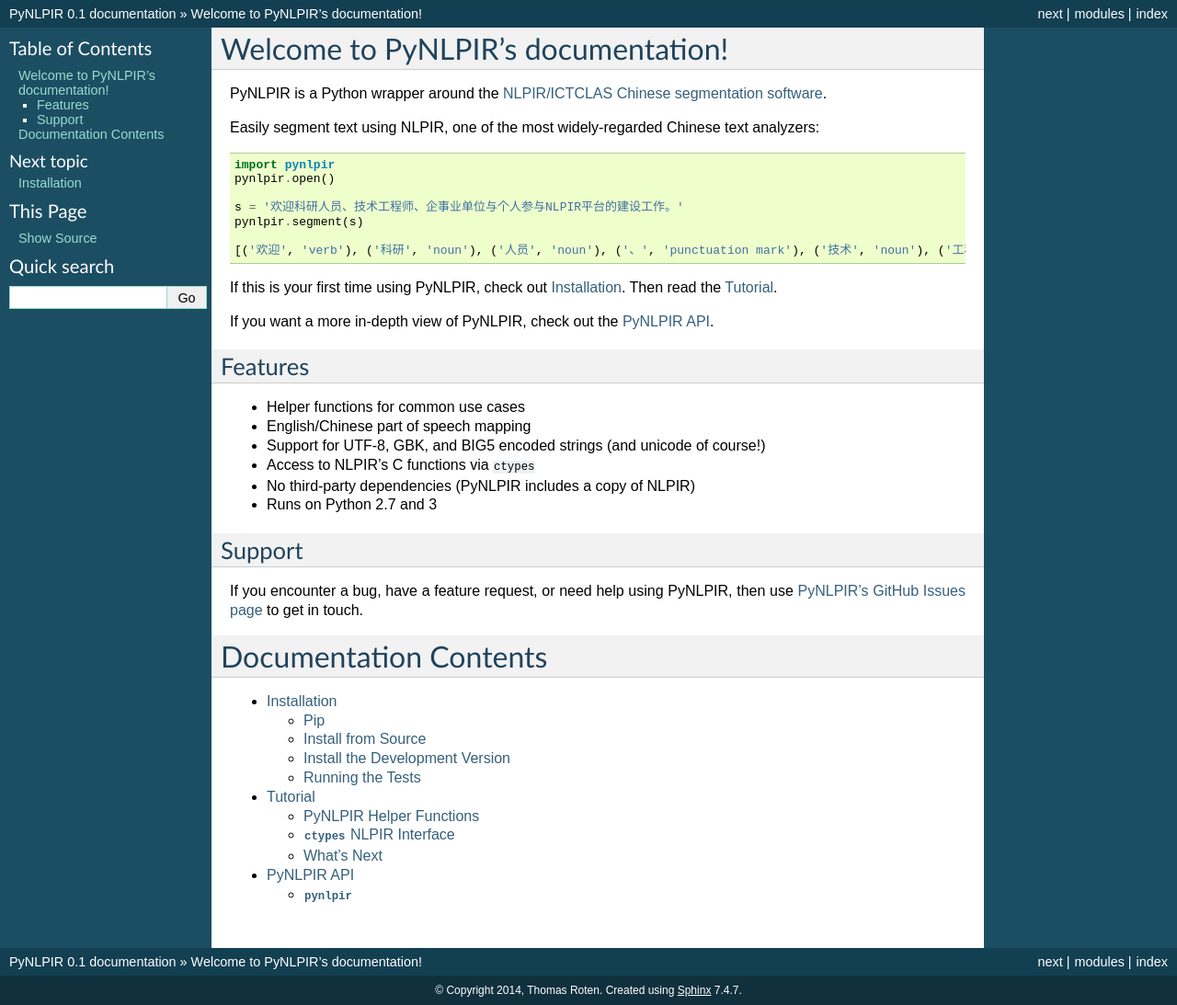
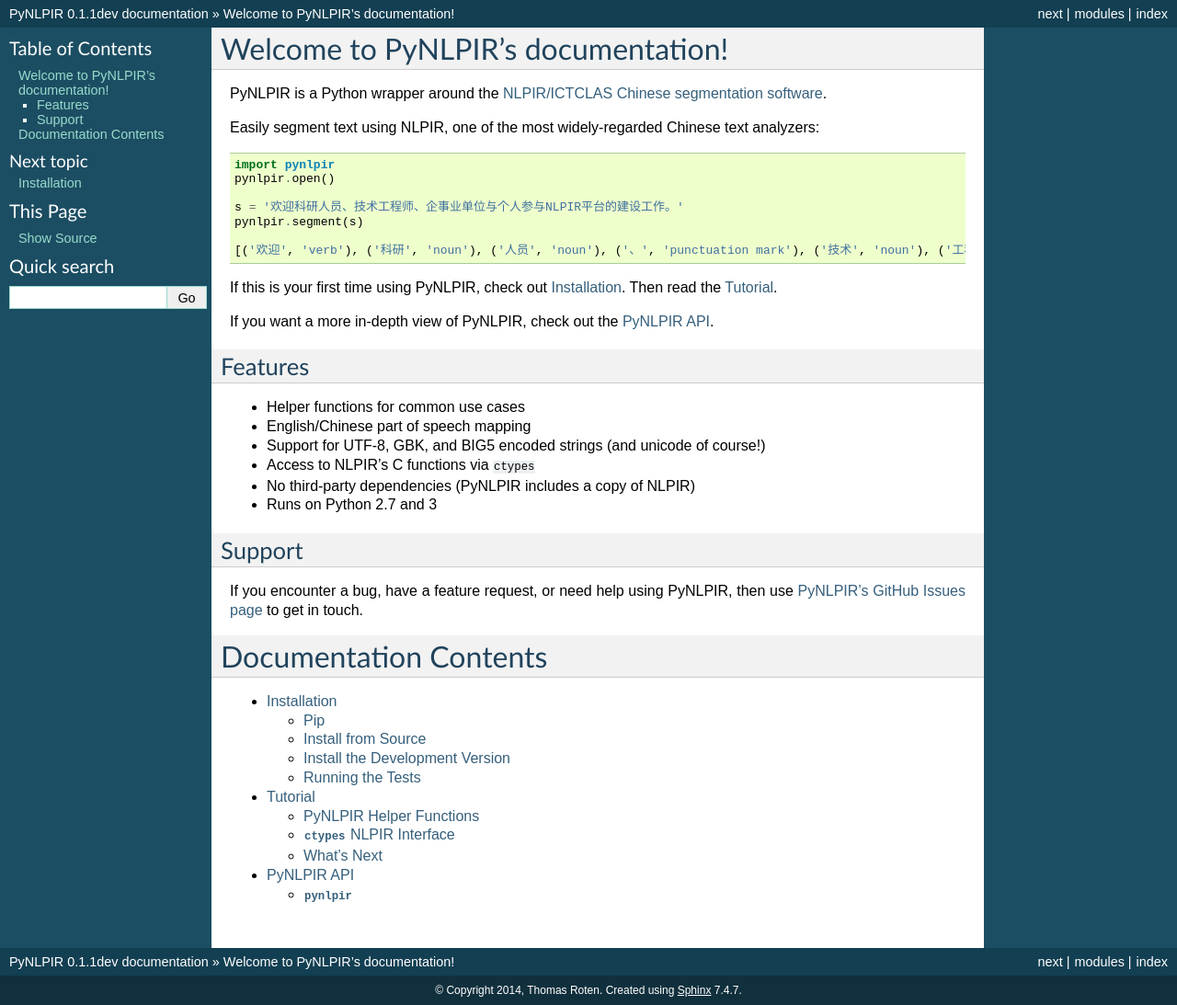
Before and after one commit to tsroten/pynlpir, a Sphinx documentation site: the page built from docs/index.rst, in a window 1280 px wide. Shown: the whole page at 92% size. Built offline with Sphinx 7.4.7, drawn with Linux system fonts in a browser that asks for light colours.

Commit message:
Bumps version to v0.1.1dev.

```diff
--- a/docs/conf.py
+++ b/docs/conf.py
@@ -58,7 +58,7 @@
 # The short X.Y version.
 version = '0.1'
 # The full version, including alpha/beta/rc tags.
-release = '0.1'
+release = '0.1.1dev'
 
 # The language for content autogenerated by Sphinx. Refer to documentation
 # for a list of supported languages.
--- a/setup.py
+++ b/setup.py
@@ -6,7 +6,7 @@
 
 setup(
     name='PyNLPIR',
-    version='0.1',
+    version='0.1.1dev',
     author='Thomas Roten',
     author_email='thomas@roten.us',
     url='https://github.com/tsroten/pynlpir',
```
